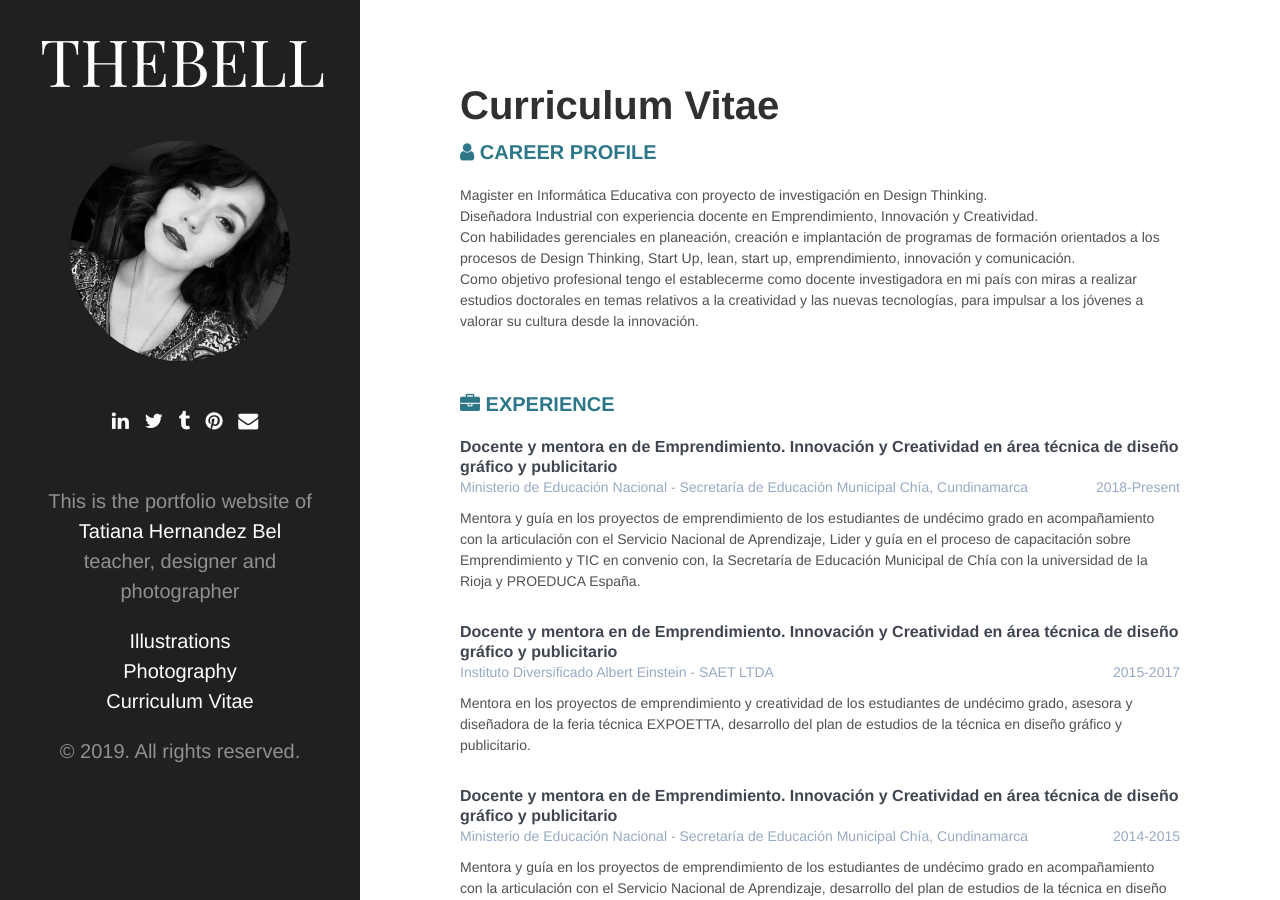
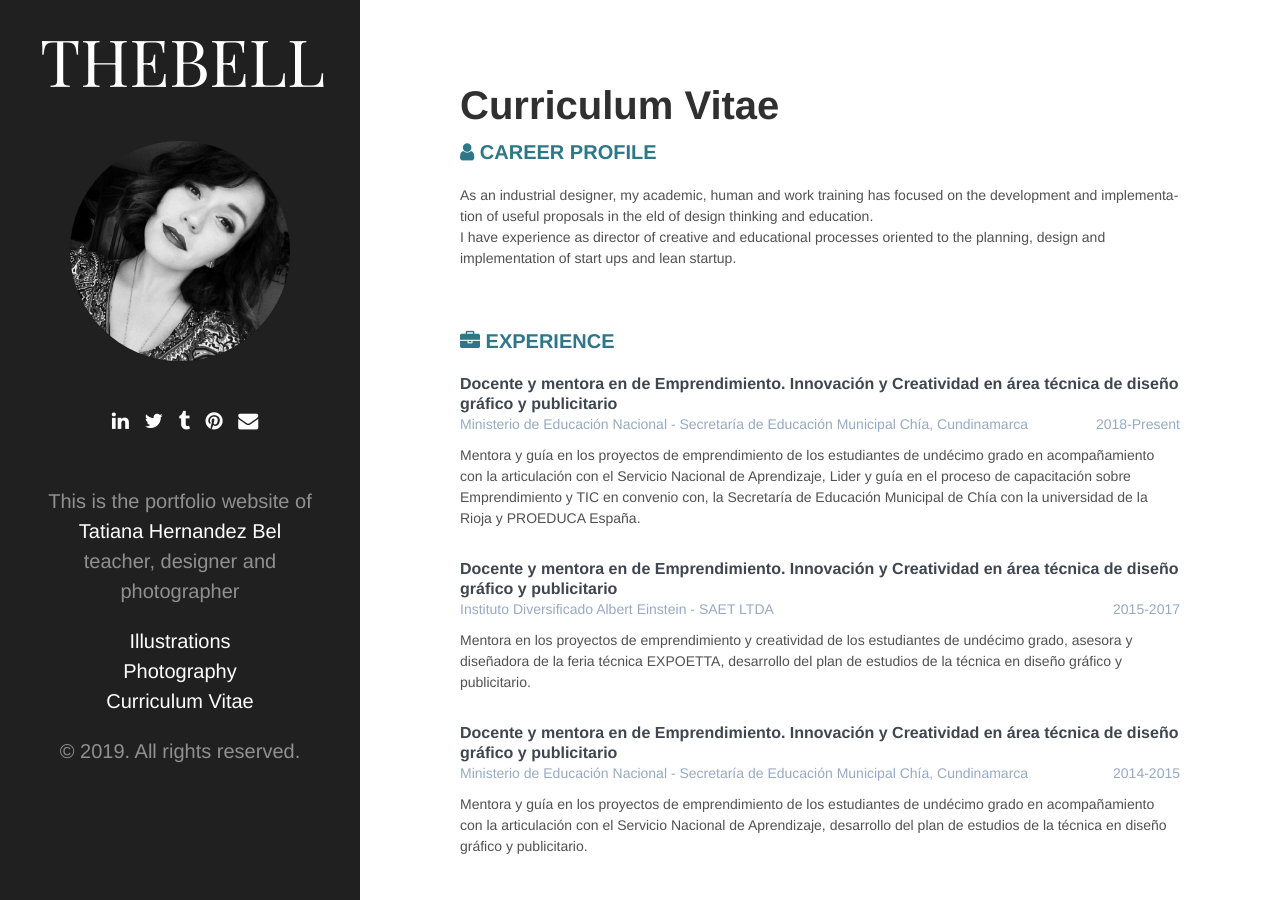
Before and after one commit to TatianaHbel/personal, a Jekyll site: the page built from _pages/cv.md, in a window 1280 px wide and 900 px high. Built offline with Jekyll 4.4.1, drawn with Linux system fonts in a browser that asks for light colours.

Commit message:
new look

```diff
--- a/_data/general.yml
+++ b/_data/general.yml
@@ -11,10 +11,9 @@
 career:
   title: Career Profile
   description:
-    - paragraph: Magister en Informática Educativa con proyecto de investigación en Design Thinking.
-    - paragraph: Diseñadora Industrial con experiencia docente en Emprendimiento, Innovación y Creatividad.
-    - paragraph: Con habilidades gerenciales en planeación, creación e implantación de programas de formación orientados a los procesos de Design Thinking, Start Up, lean, start up, emprendimiento, innovación y comunicación.
-    - paragraph: Como objetivo profesional tengo el establecerme como docente investigadora en mi país con miras a realizar estudios doctorales en temas relativos a la creatividad y las nuevas tecnologías, para impulsar a los jóvenes a valorar su cultura desde la innovación.
+    - paragraph: As an industrial designer, my academic, human and work training has focused on the development and implementa- tion of useful proposals in the  eld of design thinking and education.
+    - paragraph: I have experience as director of creative and educational processes oriented to the planning, design and implementation of start ups and lean startup.
+
 
 experience:
   - title: Docente y mentora en de Emprendimiento. Innovación y Creatividad en área técnica de diseño gráfico y publicitario
--- a/_data/illustrations.yml
+++ b/_data/illustrations.yml
@@ -6,6 +6,9 @@
 
 - name:
   images:
+  - image: water-min.png
+    thumbnail: water-min.png
+    caption: B&W
   - image: intro_1.gif
     thumbnail: bubble.png
     caption: Bubble Gum
@@ -29,6 +32,9 @@
     caption: B&W
 - name:
   images:
+  - image: gris-min.png
+    caption: G R I S
+    thumbnail: gris-min.png
   - image: daniel_final.png
     caption: Circulo de Bellas Artes
     thumbnail: daniel_final-min.png
```
Also changed, not shown: img/illustrations/water-min.png (added), img/illustrations/water.png (added), 2 other files.
